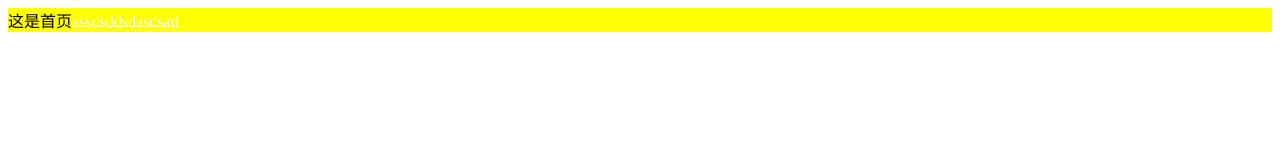
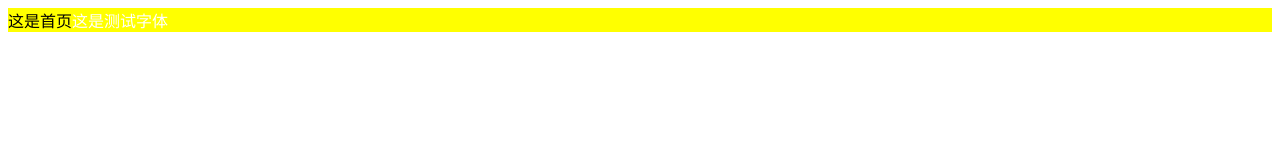
Before and after one commit to chenruijoker/myNormalCli, a React app: page / in a window 1280 px wide. Shown: the top 160 px of the page. Built offline with nearby package versions, Linux system fonts and the light colour scheme.

Commit message:
补充了sass样式语法

```diff
--- a/package.json
+++ b/package.json
@@ -29,6 +29,8 @@
         "html-webpack-plugin": "^4.5.0",
         "less": "^4.0.0",
         "less-loader": "^7.2.0",
+        "node-sass": "^5.0.0",
+        "sass-loader": "^10.1.0",
         "style-loader": "^2.0.0",
         "webpack": "^5.11.0",
         "webpack-cli": "^4.2.0",
--- a/src/App.css
+++ /dev/null
@@ -1,3 +0,0 @@
-.App {
-    background-color: yellow;
-}
--- a/src/App.jsx
+++ b/src/App.jsx
@@ -1,12 +1,11 @@
 import React from 'react';
-import './App.css';
-import './index.less';
+import './App.scss';
 
 function App(props) {
     return (
         <div className="App">
             这是首页
-            <span className="gg">assdsddsdasdsad</span>
+            <span className="test">这是测试字体</span>
         </div>
     );
 }
--- /dev/null
+++ b/src/App.scss
@@ -0,0 +1,6 @@
+.App {
+    background-color: yellow;
+    .test {
+        color: white;
+    }
+}
--- a/src/index.less
+++ /dev/null
@@ -1,3 +0,0 @@
-.gg{
-    color: white;
-}
--- a/webpack.config.js
+++ b/webpack.config.js
@@ -26,8 +26,8 @@ module.exports = {
     },
     module: {
         rules: [{
-                test: /\.(css|less)$/,
-                use: ['style-loader', 'css-loader', 'less-loader']
+                test: /\.(css|less|scss)$/,
+                use: ['style-loader', 'css-loader', 'less-loader', 'sass-loader']
             },
             {
                 test: /\.jsx?$/,
```
Also changed, not shown: src/components/Test.jsx (added), 2 other files (tests, documents, lock files or other folders).
